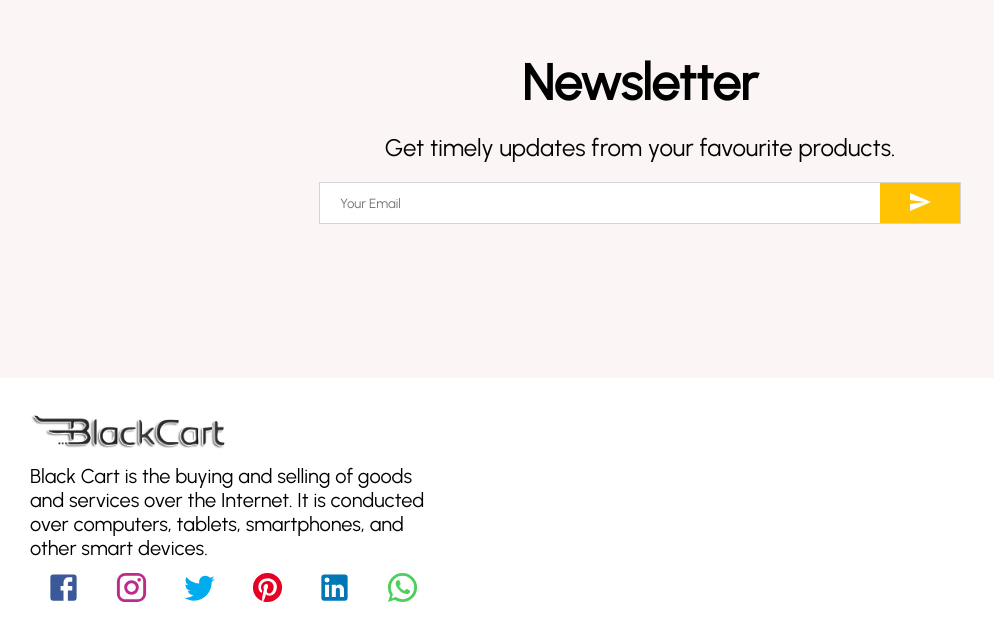
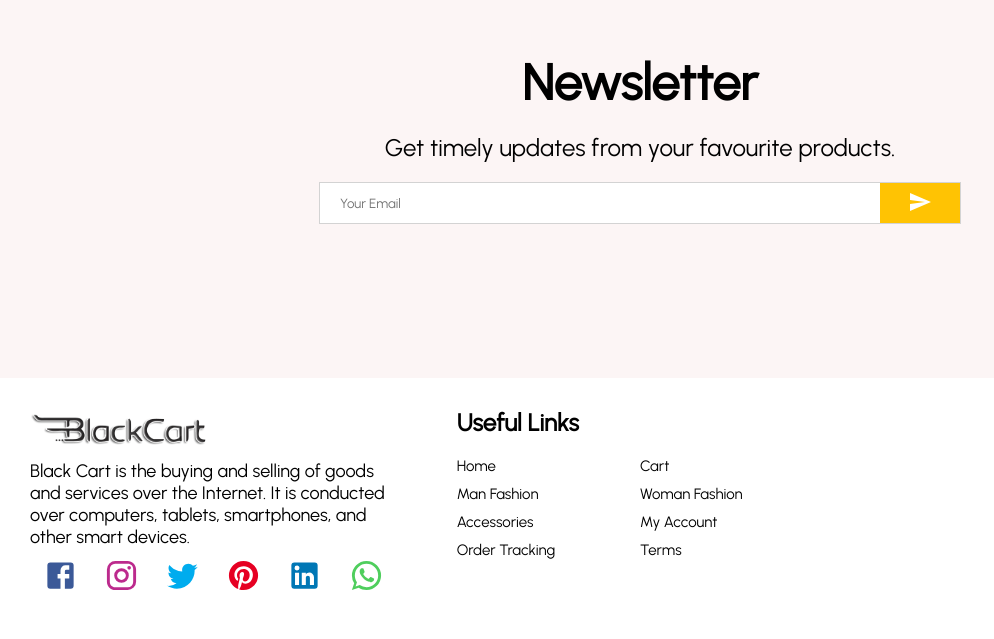
Before and after one commit to SakibAlIslam/black-cart, a React (Create React App) app: page / in a window 1280 px wide. Shown: the part 2248-2887 px from the top of the page, without its empty margins (0-994 px from the left). Built offline with nearby package versions, Linux system fonts and the light colour scheme.

Commit message:
center done

```diff
--- a/src/components/Footer/Footer.jsx
+++ b/src/components/Footer/Footer.jsx
@@ -17,7 +17,7 @@
     width:50%;
 `;
 const Desc = styled.p`
-    font-size:20px;
+    font-size:18px;
     padding: 10px 0px
 `;
 const SocialContainer = styled.div`
@@ -28,12 +28,29 @@
     cursor:pointer;
 `;
 const Center = styled.div`
-    flex:1
+    flex:1;
+    padding: 30px;
+`;
+const Title = styled.h2`
+    margin-bottom: 20px;
+`;
+const List = styled.ul`
+    margin:0;
+    padding:0;
+    list-style: none;
+    display:flex;
+    flex-wrap: wrap;
+    font-size: 15px;
+`;
+const ListItem = styled.li`
+    width: 50%;
+    margin-bottom:10px;
+`;
 
-`;
+
 const Right = styled.div`
-    flex:1
-
+    flex:1;
+    padding: 30px;
 `;
 
 const Footer = () => {
@@ -65,7 +82,19 @@
                     </SocialIcon>
                 </SocialContainer>
             </Left>
-            <Center></Center>
+            <Center>
+                <Title>Useful Links</Title>
+                <List>
+                    <ListItem>Home</ListItem>
+                    <ListItem>Cart</ListItem>
+                    <ListItem>Man Fashion</ListItem>
+                    <ListItem>Woman Fashion</ListItem>
+                    <ListItem>Accessories</ListItem>
+                    <ListItem>My Account</ListItem>
+                    <ListItem>Order Tracking</ListItem>
+                    <ListItem>Terms</ListItem>
+                </List>
+            </Center>
             <Right></Right>
         </Container>
     )
```
